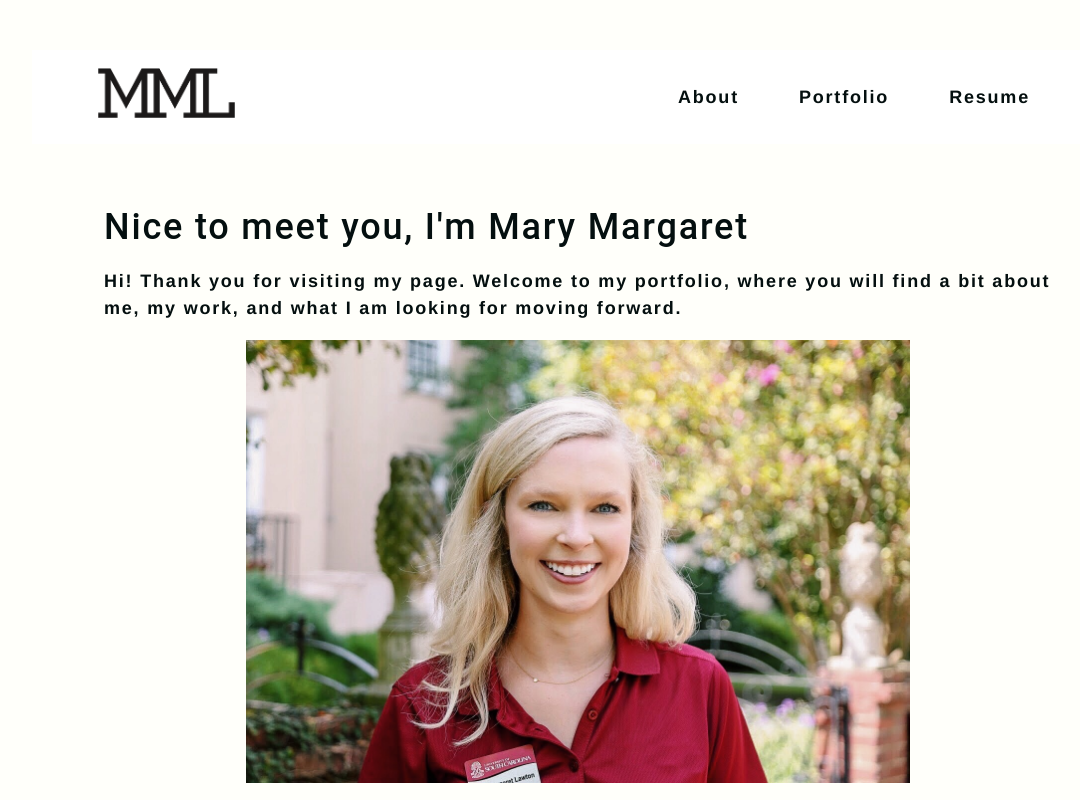
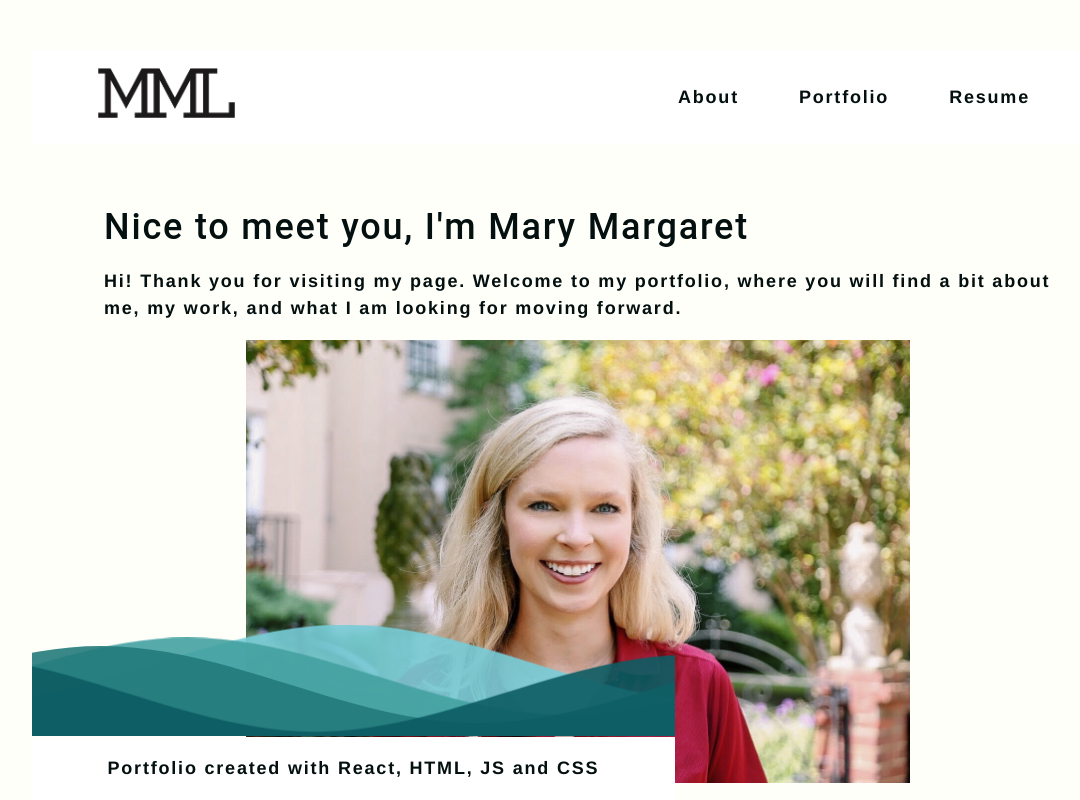
Before and after one commit to mmlawton15/ReactPortfolio, a React (Create React App) app: page / in a window 1280 px wide. Shown: the top 800 px of the page, without its empty margins (62-1142 px from the left). Built offline with nearby package versions, Linux system fonts and the light colour scheme.

Commit message:
footer is being bizarre

```diff
--- a/src/components/Footer/index.js
+++ b/src/components/Footer/index.js
@@ -2,7 +2,7 @@ import React from 'react';
 
 export default function Footer() {
     return (
-        <section>
+        <footer className="footer">
             <div id="wavecontainer">
                 <div className="slogan">
                     <svg className="waves" xmlns="http://www.w3.org/2000/svg" xmlnsXlink="http://www.w3.org/1999/xlink" viewBox="0 24 150 28" preserveAspectRatio="none" shape-rendering="auto">
@@ -10,19 +10,19 @@ export default function Footer() {
                         <path id="gentle-wave" d="M-160 44c30 0 58-18 88-18s 58 18 88 18 58-18 88-18 58 18 88 18 v44h-352z" />
                     </defs>
                         <g className="parallax">
-                        <use xlinkHref="#gentle-wave" x="48" y="0" fill="rgba(255,255,255,0.7)" />
-                        <use xlinkHref="#gentle-wave" x="48" y="3" fill="rgba(255,255,255,0.5)" />
-                        <use xlinkHref="#gentle-wave" x="48" y="5" fill="rgba(255,255,255,0.3)" />
-                        <use xlinkHref="#gentle-wave" x="48" y="7" fill="#fff" />
+                        <use xlinkHref="#gentle-wave" x="48" y="0" fill="rgba(120, 205, 215, 0.9)" />
+                        <use xlinkHref="#gentle-wave" x="48" y="3" fill="rgba(68, 161, 160, 0.9)" />
+                        <use xlinkHref="#gentle-wave" x="48" y="5" fill="rgba(36, 123, 123, 0.9)" />
+                        <use xlinkHref="#gentle-wave" x="48" y="7" fill="rgba(13, 92, 99, 0.9)" />
                         </g>
                     </svg>
                 </div>
 
                 <div className="content flex">
-                <p>Portfolio created with React, HTML, JS and CSS</p>
+                    <p>Portfolio created with React, HTML, JS and CSS</p>
                 </div>
             </div>
-        </section>
+        </footer>
 
     );
 }
--- a/src/index.css
+++ b/src/index.css
@@ -246,22 +246,17 @@ header ul li {
 }
 
 
-/*------------------------------------------------WAVES--------------------------------------------------------------------*/
+/*------------------------------------------------WAVES FOOTER--------------------------------------------------------------------*/
 @import url(//fonts.googleapis.com/css?family=Lato:300:400);
 
-.header {
-  position:relative;
-  text-align:center;
-  background: linear-gradient(60deg, rgba(84,58,183,1) 0%, rgba(0,172,193,1) 100%);
-  color:white;
-}
+footer {
+  position:fixed;
+  bottom:0;
+  width:100%;
+  padding:0;
+  margin:auto;
+  display:flex;
 
-
-.inner-header {
-  height:65vh;
-  width:100%;
-  margin: 0;
-  padding: 0;
 }
 
 .flex { /*Flexbox for containers*/
@@ -269,6 +264,7 @@ header ul li {
   justify-content: center;
   align-items: center;
   text-align: center;
+  width:100%;
 }
 
 .waves {
@@ -282,9 +278,9 @@ header ul li {
 
 .content {
   position:relative;
-  height:20vh;
   text-align:center;
   background-color: white;
+  width:100%;
 }
 
 /* Animation */
@@ -334,6 +330,12 @@ header ul li {
 
 
 
+
+
+
+
+
+/*---------------LEGACY-----------------------------------------------------------------------------------------------*/
 
 
 img {
```
